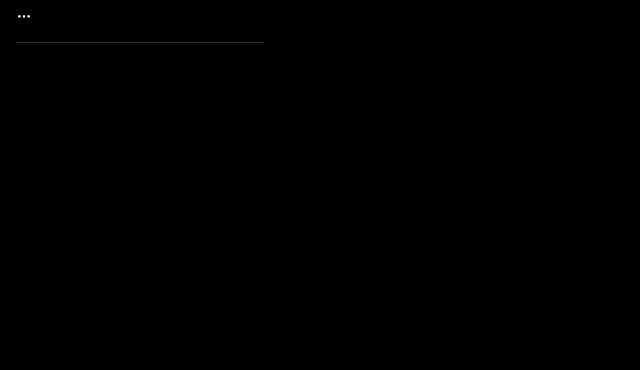
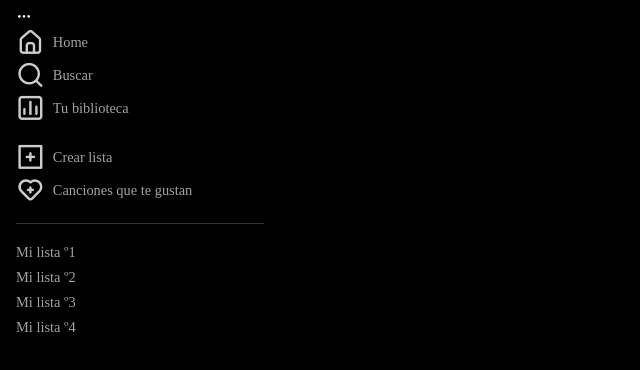
Before and after one commit to Franklin-Osede/SpotifyClone-Angular-, an Angular app: page / in a window 1280 px wide. Shown: the top 370 px of the page, without its empty margins (0-640 px from the left). Built offline with nearby package versions, Linux system fonts and the light colour scheme.

Commit message:
added more elements to side bar

```diff
--- a/src/app/shared/components/side-bar/side-bar.component.html
+++ b/src/app/shared/components/side-bar/side-bar.component.html
@@ -1,9 +1,9 @@
 <div class="side-bar">
 <div> <i class="uil uil-ellipsis-h"></i> </div>
 <ul class="side-bar__list list-one">
-    <li *ngFor="let item of linksMenu">
+    <li *ngFor="let item of mainMenu.defaultOptions">
         <div class="list-wrapper-item">
-            <i class="uil {{item.icon}}"></i>
+            <i [ngClass]="['uil', item.icon]"></i>
             <span class="side-bar__list list-label"> {{item.name}} </span>
         </div>
     </li>
@@ -11,8 +11,20 @@
 </ul>
 <div class="side-bar__separator"></div>
 <ul class="side-bar__list list-two">
+    <li *ngFor="let item of mainMenu.accessLink">
+        <div class="list-wrapper-item">
+            <i [ngClass]="['uil', item.icon]"></i>
+            <span class="side-bar__list list-label"> {{item.name}} </span>
+        </div>
+    </li>
 </ul>
 <div class="side-bar__separator line-separator"></div>
-<ul class="side-bar__list list-three"> </ul>
+<ul class="side-bar__list list-three">
+    <li *ngFor="let item of customOptions">
+     <div class="list-wrapper-item">
+        <span class="side-bar__list list-label"> {{item.name}} </span>
+     </div>
+    </li>
+</ul>
 
 </div>
--- a/src/app/shared/components/side-bar/side-bar.component.ts
+++ b/src/app/shared/components/side-bar/side-bar.component.ts
@@ -16,6 +16,52 @@
   constructor(){}
 
   ngOnInit(): void {
+    this.mainMenu.defaultOptions = [
+      {
+        name: 'Home',
+        icon: 'uil uil-estate',
+        router: ['/']
+      },{
+        name: 'Buscar',
+        icon: 'uil uil-search',
+        router: ['/', 'history']
+      },
+      {
+        name:'Tu biblioteca',
+        icon: 'uil uil-chart',
+        router: ['/', 'favorites']
+      }
+    ]
+
+    this.mainMenu.accessLink = [
+      {
+        name: 'Crear lista',
+        icon: 'uil-plus-square'
+      },
+      {
+        name: 'Canciones que te gustan',
+        icon: 'uil-heart-medical'
+      }
+    ]
+
+    this.customOptions = [
+      {
+        name:'Mi lista º1',
+        router: ['/']
+      },
+      {
+        name: 'Mi lista º2',
+        router: ['/']
+      },
+      {
+        name: 'Mi lista º3',
+        router: ['/']
+      },
+      {
+        name: 'Mi lista º4',
+        router: ['/']
+      }
+    ]
 
   }
 
```
